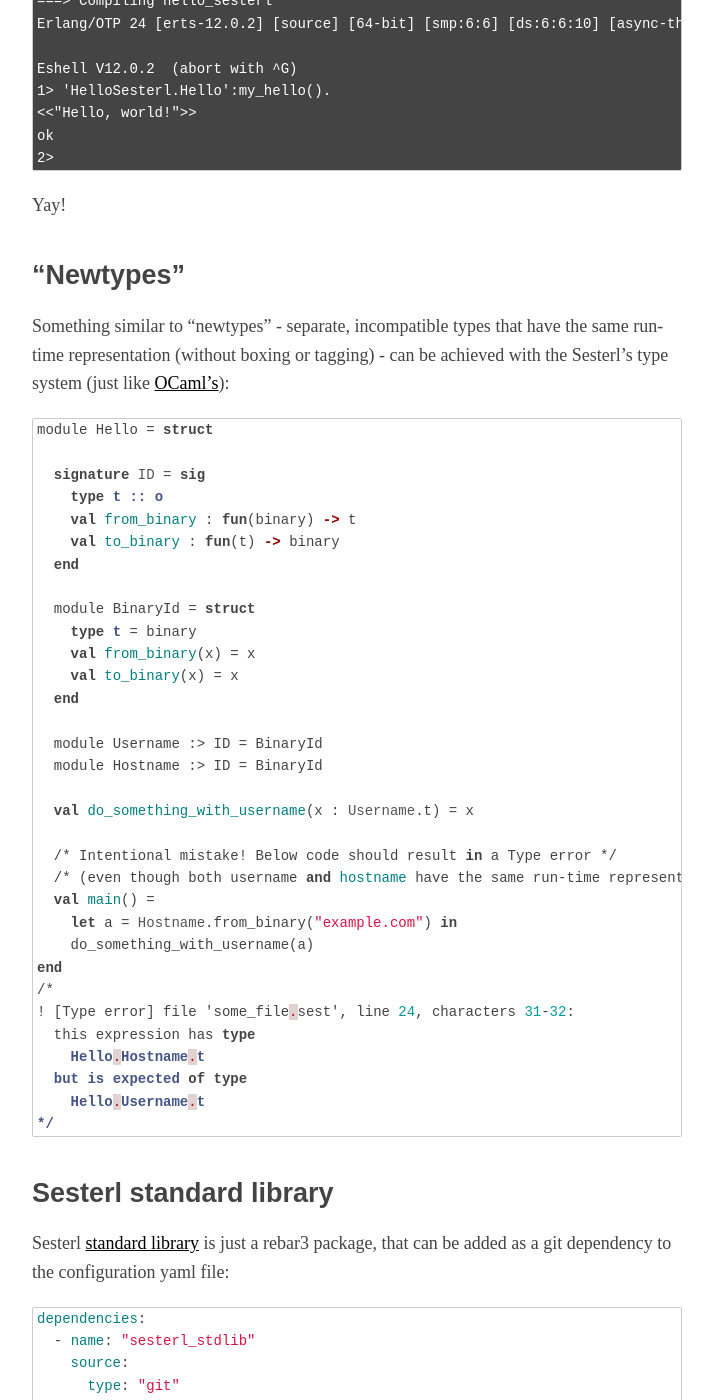
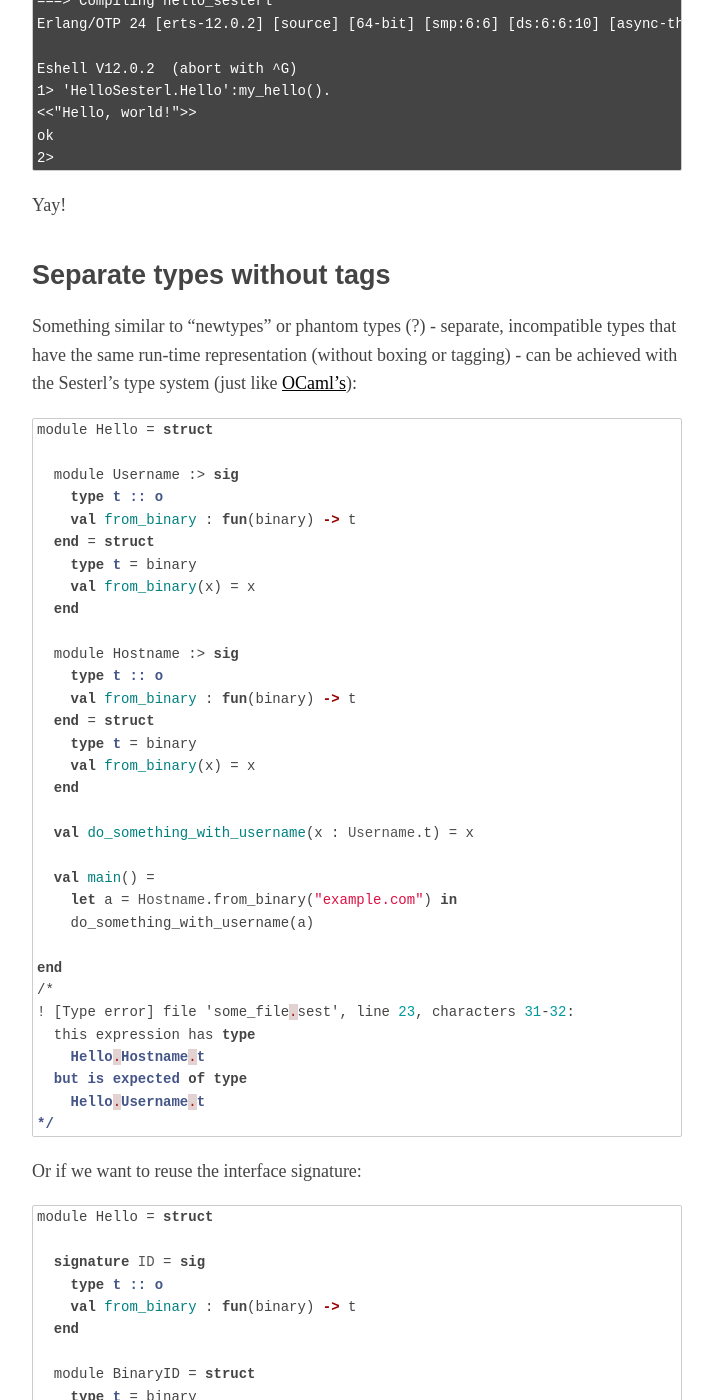
Before and after one commit to michallepicki/blog, a Jekyll site: the page built from _posts/2021-06-06-notes-on-using-sesterl.md, in a window 1280 px wide and 1400 px high, scrolled down 2837 px. Shown: the whole window, without its empty margins (283-996 px from the left). Built offline with Jekyll 4.4.1, drawn with Linux system fonts in a browser that asks for light colours; some of the changed text lies outside the part shown.

Commit message:
more examples

````diff
--- a/_posts/2021-06-06-notes-on-using-sesterl.md
+++ b/_posts/2021-06-06-notes-on-using-sesterl.md
@@ -137,9 +137,46 @@ ok
 
 Yay!
 
-## "Newtypes"
+## Separate types without tags
 
-Something similar to "newtypes" - separate, incompatible types that have the same run-time representation (without boxing or tagging) - can be achieved with the Sesterl's type system (just like [OCaml's](https://dev.realworldocaml.org/files-modules-and-programs.html#nested-modules)):
+Something similar to "newtypes" or phantom types (?) - separate, incompatible types that have the same run-time representation (without boxing or tagging) - can be achieved with the Sesterl's type system (just like [OCaml's](https://dev.realworldocaml.org/files-modules-and-programs.html#nested-modules)):
+
+```sml
+module Hello = struct
+
+  module Username :> sig
+    type t :: o
+    val from_binary : fun(binary) -> t
+  end = struct
+    type t = binary
+    val from_binary(x) = x
+  end
+
+  module Hostname :> sig
+    type t :: o
+    val from_binary : fun(binary) -> t
+  end = struct
+    type t = binary
+    val from_binary(x) = x
+  end
+
+  val do_something_with_username(x : Username.t) = x
+
+  val main() =
+    let a = Hostname.from_binary("example.com") in
+    do_something_with_username(a)
+
+end
+/*
+! [Type error] file 'some_file.sest', line 23, characters 31-32:
+  this expression has type
+    Hello.Hostname.t
+  but is expected of type
+    Hello.Username.t
+*/
+```
+
+Or if we want to reuse the interface signature:
 
 ```sml
 module Hello = struct
@@ -147,33 +184,55 @@ module Hello = struct
   signature ID = sig
     type t :: o
     val from_binary : fun(binary) -> t
-    val to_binary : fun(t) -> binary
   end
 
-  module BinaryId = struct
+  module BinaryID = struct
     type t = binary
     val from_binary(x) = x
-    val to_binary(x) = x
   end
 
-  module Username :> ID = BinaryId
-  module Hostname :> ID = BinaryId
+  module Username :> ID = BinaryID
+  module Hostname :> ID = BinaryID
 
   val do_something_with_username(x : Username.t) = x
 
-  /* Intentional mistake! Below code should result in a Type error */
-  /* (even though both username and hostname have the same run-time representation) */
   val main() =
     let a = Hostname.from_binary("example.com") in
     do_something_with_username(a)
+
 end
 /*
-! [Type error] file 'some_file.sest', line 24, characters 31-32:
+! [Type error] file 'some_file.sest', line 22, characters 31-32:
   this expression has type
     Hello.Hostname.t
   but is expected of type
     Hello.Username.t
 */
+```
+
+This doesn't work (doesn't throw an error), because Sesterl deletes the unused parameter from the type and assumes they are the same thing:
+
+```sml
+module Hello = struct
+
+  type id<$a> = binary
+
+  type hostname =
+    | Hostname
+
+  type username =
+    | Username
+
+  val do_something_with_username_id(x : id<username>) = x
+
+  val hostname_from_binary(x : binary) : id<hostname> = x
+
+  val main() =
+    let a = hostname_from_binary("example.com") in
+    do_something_with_username_id(a)
+
+end
+/* No error even though we'd like to see one here! */
 ```
 
 ## Sesterl standard library
````
